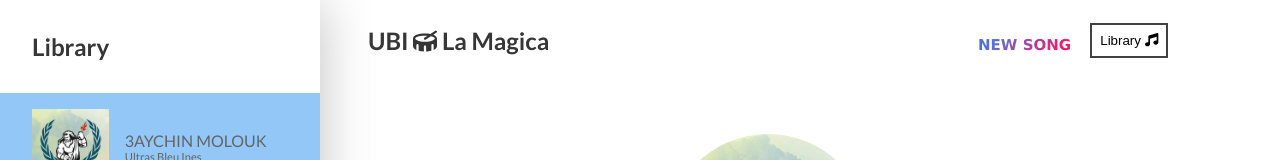
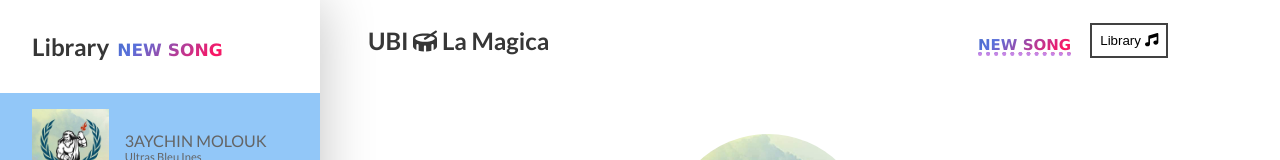
Before and after one commit to OssamaLouati/Sentire-UBI, a React (Create React App) app: page / in a window 1280 px wide. Both pictures are taken after a click on the button "Library". Shown: the top 160 px of the page. Built offline with nearby package versions, Linux system fonts and the light colour scheme; the HTML template or start-up script is replaced by a standard one.

Commit message:
finish new song text

```diff
--- a/src/components/Library.js
+++ b/src/components/Library.js
@@ -11,7 +11,7 @@ const Library = ({
 }) => {
   return (
     <div className={`library ${libraryStatus ? "active-library" : ""} `}>
-      <h2>Library</h2>
+      <h2>Library<span>NEW SONG</span></h2>
       <div className="library-songs">
         {songs.map((song) => (
           <LibrarySong
--- a/src/styles/_library.scss
+++ b/src/styles/_library.scss
@@ -12,7 +12,31 @@
   opacity: 0;
   h2 {
     padding: 2rem;
+    span{
+      background-image: linear-gradient(
+        -225deg,
+        #346aad 0%,
+        #5870db 29%,
+        #ff1361 67%,
+        #19ace5 100%
+      );
+      background-size: auto auto;
+      background-clip: border-box;
+      background-size: 200% auto;
+      color: #fff;
+      margin-left: 8px;
+      background-clip: text;
+      text-fill-color: transparent;
+      -webkit-background-clip: text;
+      -webkit-text-fill-color: transparent;
+      animation: textclip 2s linear infinite;
+      display: inline-block;
+      font-size: 17px;
+      font-family:'Lucida Sans', 'Lucida Sans Regular', 'Lucida Grande', 'Lucida Sans Unicode', Geneva, Verdana, sans-serif;
+      font-weight: 900;
+    }
   }
+
 }
 .library-song {
   display: flex;
--- a/src/styles/_nav.scss
+++ b/src/styles/_nav.scss
@@ -4,16 +4,6 @@ nav {
   display: flex;
   justify-content: space-around;
   align-items: center;
-  // span {
-  //   font-weight:800;
-  //   font-size: large;
-  //   position: relative;
-  //   left: 20%;
-  //   background: #8442CF;
-  // background: radial-gradient(circle farthest-corner at right center, #8442CF 9%, #44B3CF 100%);
-  // -webkit-background-clip: text;
-  // -webkit-text-fill-color: transparent;
-  // }
   span{
     text-transform: uppercase;
     background-image: linear-gradient(
@@ -37,6 +27,7 @@ nav {
     animation: textclip 2s linear infinite;
     display: inline-block;
     font-size: 15px;
+    text-decoration: underline  dotted rgb(197, 133, 229) 4px;
     font-family:'Lucida Sans', 'Lucida Sans Regular', 'Lucida Grande', 'Lucida Sans Unicode', Geneva, Verdana, sans-serif;
     font-weight: 900;
   }
```
